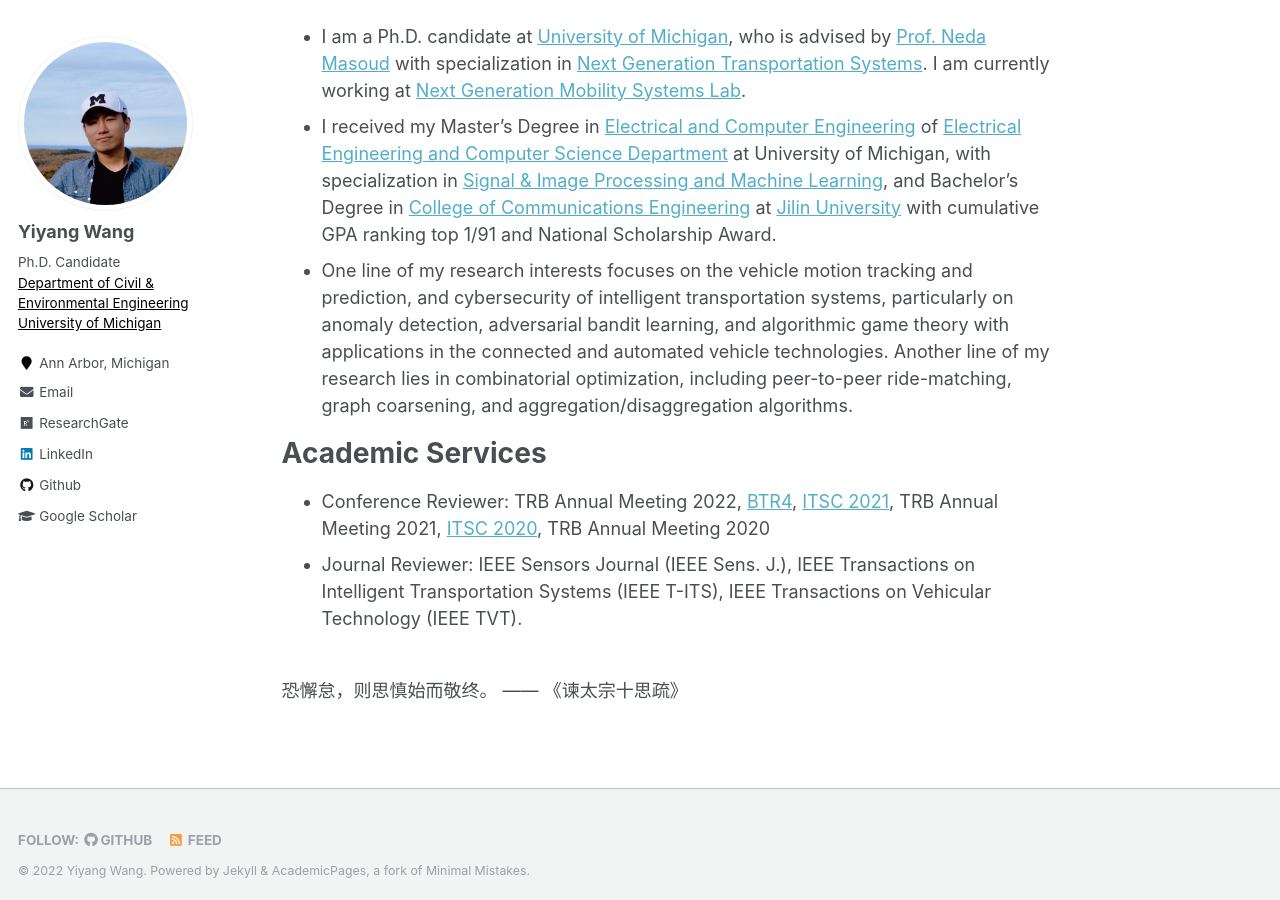
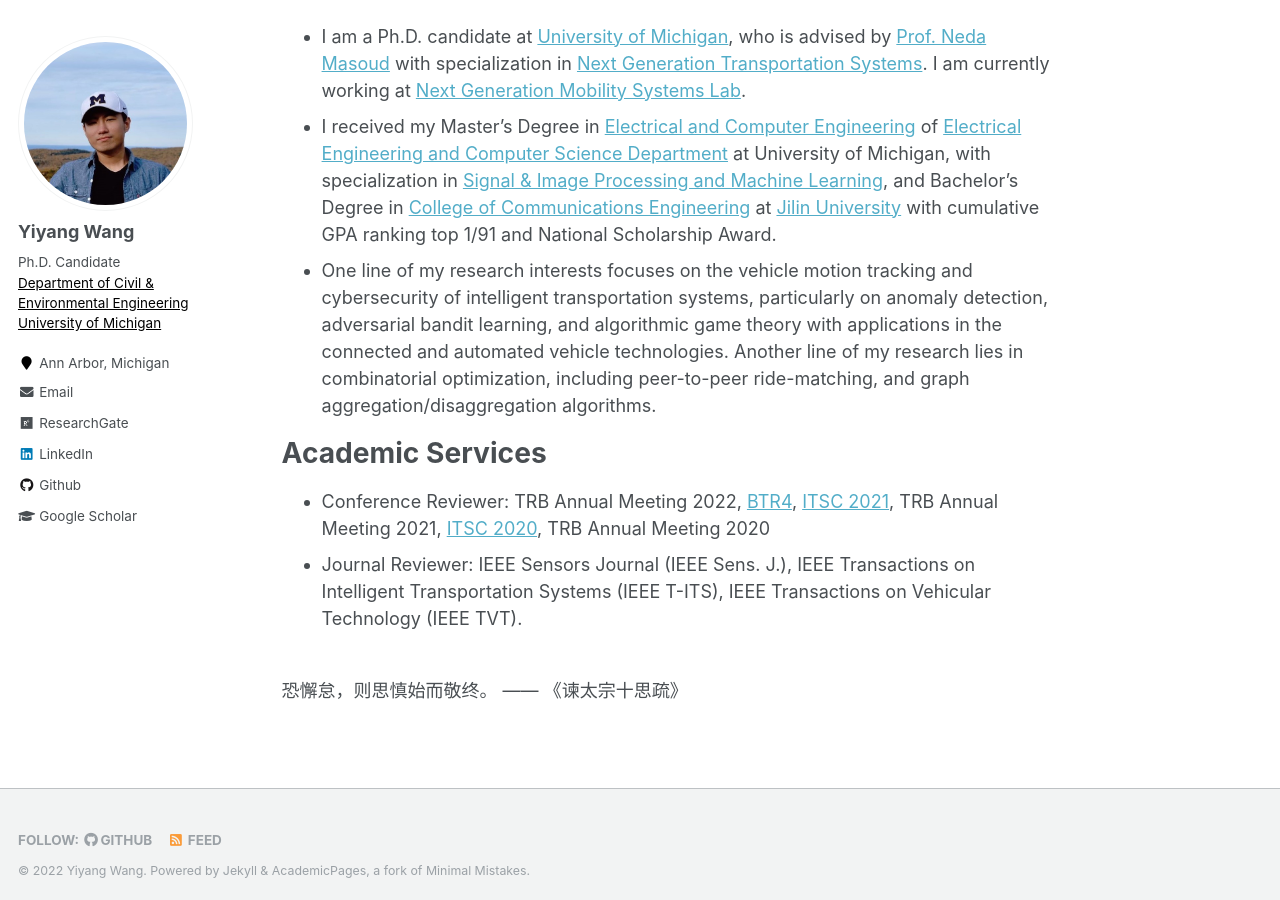
Before and after one commit to yiyangwan/yiyangwan.github.io, a Jekyll site: the page built from _pages/about.md, in a window 1280 px wide and 900 px high, scrolled down 536 px. Built offline with Jekyll 4.4.1, drawn with Linux system fonts in a browser that asks for light colours.

Commit message:
Update about.md

```diff
--- a/_pages/about.md
+++ b/_pages/about.md
@@ -17,7 +17,7 @@
 <!-- in the [Department of Civil and Environmental Engineering](https://cee.engin.umich.edu/)  -->
 at [University of Michigan](https://umich.edu/), who is advised by [Prof. Neda Masoud](https://cee.engin.umich.edu/people/masoud-neda/) with specialization in [Next Generation Transportation Systems](https://cee.engin.umich.edu/research/infrastructure/transportation/). I am currently working at [Next Generation Mobility Systems Lab](http://www-personal.umich.edu/~nmasoud/index.html).
 * I received my Master's Degree in [Electrical and Computer Engineering](https://ece.engin.umich.edu/) of [Electrical Engineering and Computer Science Department](https://eecs.engin.umich.edu/) at University of Michigan, with specialization in [Signal & Image Processing and Machine Learning](https://ece.engin.umich.edu/research/research-areas/signal-image-processing-and-machine-learning/), and Bachelor's Degree in [College of Communications Engineering](https://dce.jlu.edu.cn/ENGLISH/HOM.htm) at [Jilin University](http://global.jlu.edu.cn/) with cumulative GPA ranking top 1/91 and National Scholarship Award.
-* One line of my research interests focuses on the vehicle motion tracking and prediction, and cybersecurity of intelligent transportation systems, particularly on anomaly detection, adversarial bandit learning, and algorithmic game theory with applications in the connected and automated vehicle technologies. Another line of my research lies in combinatorial optimization, including peer-to-peer ride-matching, graph coarsening, and aggregation/disaggregation algorithms.
+* One line of my research interests focuses on the vehicle motion tracking and cybersecurity of intelligent transportation systems, particularly on anomaly detection, adversarial bandit learning, and algorithmic game theory with applications in the connected and automated vehicle technologies. Another line of my research lies in combinatorial optimization, including peer-to-peer ride-matching, and graph aggregation/disaggregation algorithms.
 
 # Academic Services
 * Conference Reviewer: TRB Annual Meeting 2022, [BTR4](https://easychair.org/cfp/BTR4), [ITSC 2021](https://2021.ieee-itsc.org/), TRB Annual Meeting 2021, [ITSC 2020](https://www.ieee-itsc2020.org/), TRB Annual Meeting 2020
```
